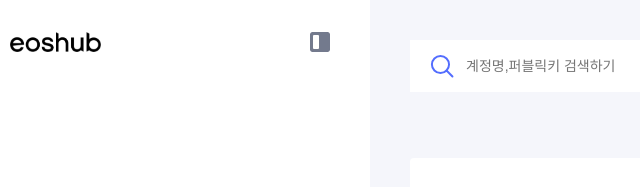
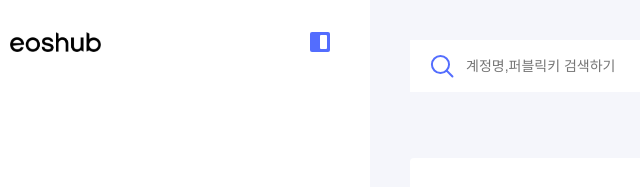
Before and after one commit to jDrunken/eoshub-ui, a plain HTML site: page index-view.html in a window 1280 px wide. Shown: the top 187 px of the page, 30-670 px from the left. Drawn offline with Linux system fonts and the light colour scheme; a web font is replaced by a local one.

Commit message:
eoshub :: 깃허브 페이지에 반영됨. Published to Github pages

```diff
--- a/css/style.css
+++ b/css/style.css
@@ -320,15 +320,38 @@ p.help.info a {
   position: absolute;
   top: 32px;
   right: 40px;
+}
+
+.sidebar header button.folding.button {
   text-indent: -999em;
   overflow: hidden;
   width: 20px;
   height: 20px;
-}
-
-.sidebar header button.folding.button {
-  background: url("../image/lnb_fold_button.svg") left top no-repeat transparent;
   background-size: cover;
+  border-radius: 2px;
+  background-color: #536dfe;
+  transition: background 0.5s;
+}
+
+.sidebar header button.folding.button:before {
+  content: '';
+  position: absolute;
+  top: 3px;
+  left: 50%;
+  right: 3px;
+  bottom: 3px;
+  background: #fff;
+  border-radius: 1px;
+  transition: all 0.2s;
+}
+
+.sidebar.fold header button.folding {
+  background-color: #737a8d;
+}
+
+.sidebar.fold header button.folding:before {
+  left: 3px;
+  right: 50%;
 }
 
 .sidebar .dashboard h2 {
```
Also changed, not shown: image/lnb_fold_button.svg (deleted), 1 other file.
